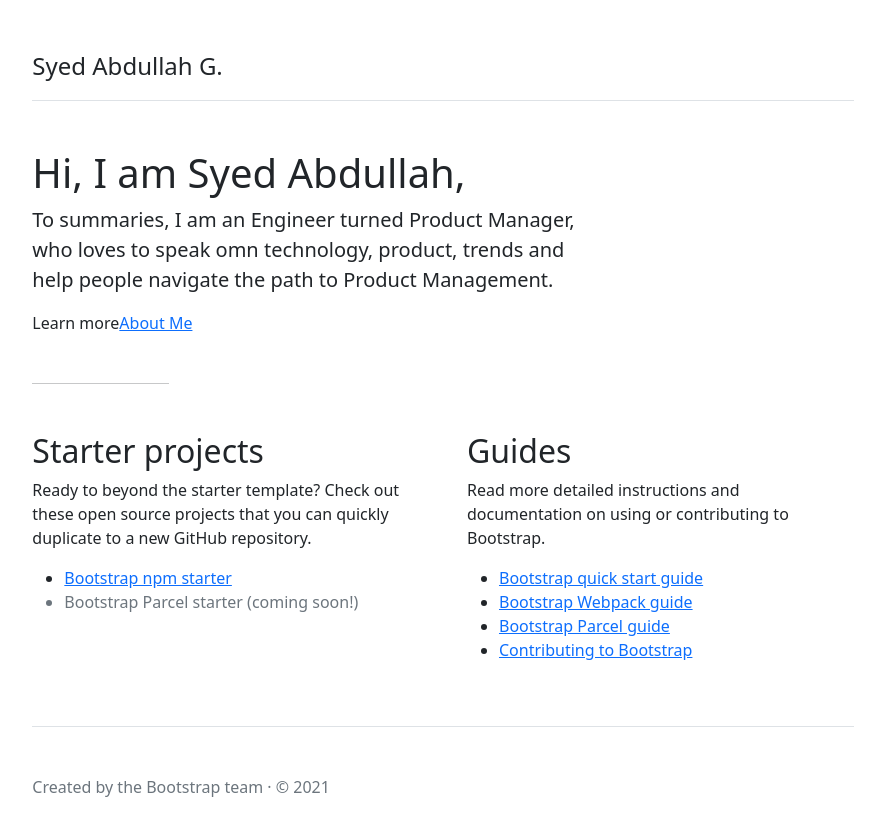
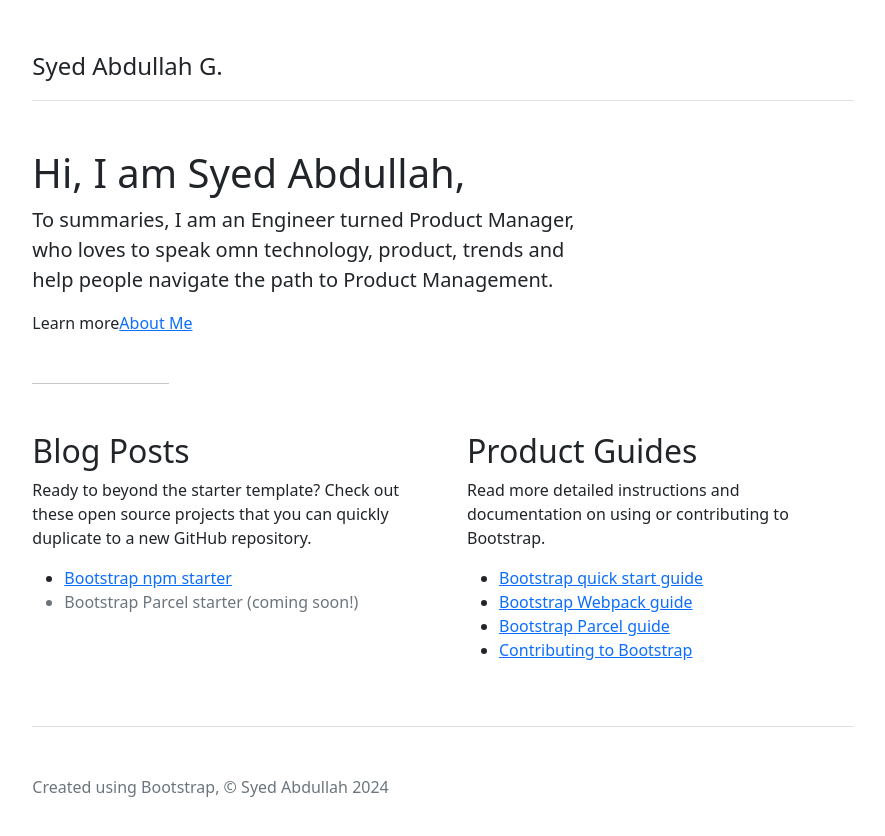
Before and after one commit to sabdullah98/sabdullah98.github.io, a plain HTML site: page index.html in a window 1280 px wide. Shown: the whole page, without its empty margins (197-1082 px from the left). Drawn offline with nearby package versions, Linux system fonts and the light colour scheme.

Commit message:
Update index.html

```diff
--- a/index.html
+++ b/index.html
@@ -30,7 +30,7 @@
 
     <div class="row g-5">
       <div class="col-md-6">
-        <h2>Starter projects</h2>
+        <h2>Blog Posts</h2>
         <p>Ready to beyond the starter template? Check out these open source projects that you can quickly duplicate to a new GitHub repository.</p>
         <ul class="icon-list">
           <li><a href="https://github.com/twbs/bootstrap-npm-starter" rel="noopener" target="_blank">Bootstrap npm starter</a></li>
@@ -39,7 +39,7 @@
       </div>
 
       <div class="col-md-6">
-        <h2>Guides</h2>
+        <h2>Product Guides</h2>
         <p>Read more detailed instructions and documentation on using or contributing to Bootstrap.</p>
         <ul class="icon-list">
           <li><a href="/docs/5.0/getting-started/introduction/">Bootstrap quick start guide</a></li>
@@ -51,7 +51,7 @@
     </div>
   </main>
   <footer class="pt-5 my-5 text-muted border-top">
-    Created by the Bootstrap team &middot; &copy; 2021
+    Created using Bootstrap, &copy; Syed Abdullah 2024
   </footer>
 </div>
 <script src="https://cdn.jsdelivr.net/npm/bootstrap@5.0.2/dist/js/bootstrap.min.js" integrity="sha384-cVKIPhGWiC2Al4u+LWgxfKTRIcfu0JTxR+EQDz/bgldoEyl4H0zUF0QKbrJ0EcQF" crossorigin="anonymous"></script>
```
